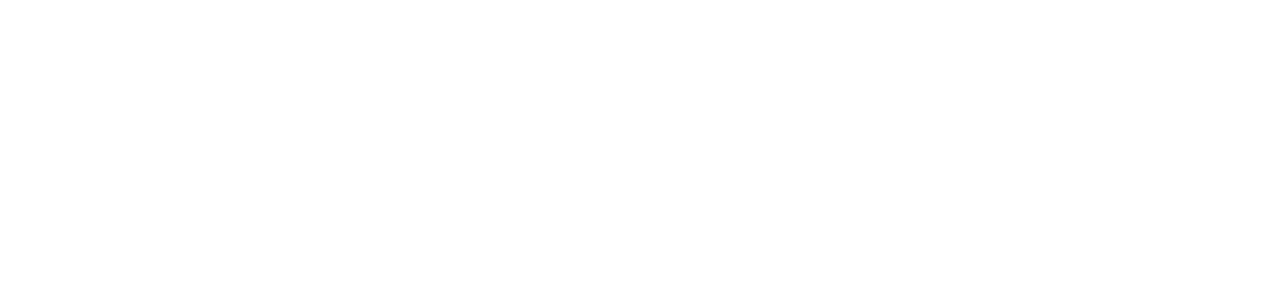
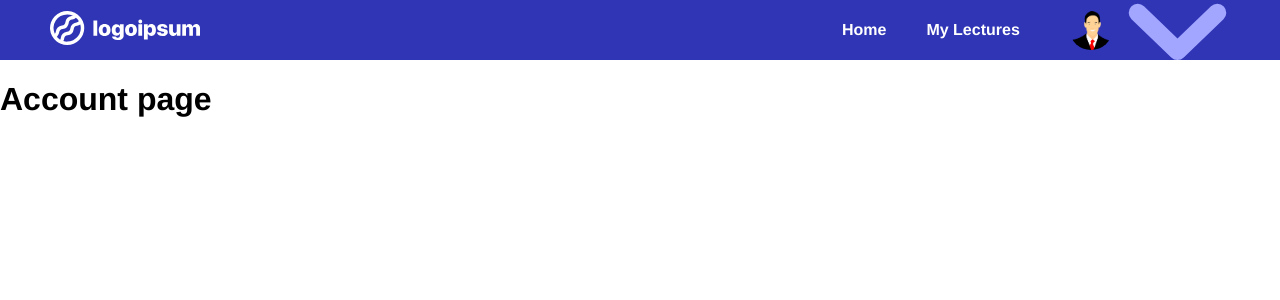
Before and after one commit to alkuca/Predavanja, a Vue app in the folder client/: page /account in a window 1280 px wide. Shown: the top 300 px of the page. Built offline with nearby package versions, Linux system fonts and the light colour scheme.

Commit message:
more navigation

```diff
--- /dev/null
+++ b/client/src/components/Account.vue
@@ -0,0 +1,18 @@
+<template>
+    <div>
+        <Navbar/>
+        <h1>Account page</h1>
+    </div>
+</template>
+
+<script>
+    import Navbar from "./Navbar";
+    export default {
+        name: "Account",
+        components: {Navbar}
+    }
+</script>
+
+<style scoped>
+
+</style>
--- a/client/src/components/Login.vue
+++ b/client/src/components/Login.vue
@@ -18,7 +18,7 @@
                     <div class="form-input">
                         <input id="password" type="password" name="password" v-model="input.password" placeholder="Password" />
                     </div>
-                    <button class="login-button" type="submit"><router-link to="/">Login</router-link></button>
+                    <router-link to="/"><button class="login-button" type="submit">Login</button></router-link>
                 </form>
             </div>
         </div>
@@ -94,6 +94,7 @@
         width:100%;
         border:0;
         border-radius: 3px;
+        cursor: pointer;
     }
     .login-button a{
         text-decoration: none;
--- a/client/src/components/Navbar.vue
+++ b/client/src/components/Navbar.vue
@@ -1,10 +1,12 @@
 <template>
     <header>
-        <img class="nav-logo" src="../assets/logoWhite.svg" alt="navbar logo"/>
+        <router-link to="/" class="nav-logo">
+            <img src="../assets/logoWhite.svg" alt="navbar logo"/>
+        </router-link>
         <nav>
             <ul class="navbar-links">
-                <li><a>Home</a></li>
-                <li><a>My Lectures</a></li>
+                <li><router-link to="/" class="nav-logo">Home</router-link></li>
+                <li><router-link to="/account" class="nav-logo">My Lectures</router-link></li>
             </ul>
             <div class="profile-menu" v-on:click="isOpen = !isOpen">
                 <div class="profile-menu-image-container">
@@ -24,12 +26,12 @@
                 <div class="dropdown-section-two">
                     <div class="dropdown-link">
                         <img src="../assets/settings.svg" alt="settings icon"/>
-                        <p>Account</p>
+                        <router-link to="/account" class="nav-logo">Account</router-link>
                     </div>
                     <div class="line"/>
                     <div class="dropdown-link">
                         <img src="../assets/logout.svg" alt="logout icon"/>
-                        <p>Log out</p>
+                        <router-link to="/login" class="nav-logo">Log Out</router-link>
                     </div>
                 </div>
             </div>
@@ -78,10 +80,12 @@
         background:#2F35B5;
     }
     .nav-logo{
-        width:150px;
         cursor: pointer;
         margin-right:auto;
     }
+     .nav-logo img{
+         width:150px;
+     }
     .navbar-links{
         list-style: none;
     }
@@ -161,7 +165,7 @@
      .dropdown-link img{
          width:24px;
      }
-    .dropdown-link p{
+    .dropdown-link a{
         color:white;
         font-weight: bold;
         margin-left: 15px;
--- a/client/src/main.js
+++ b/client/src/main.js
@@ -3,6 +3,7 @@
 import VueRouter from 'vue-router'
 import Home from "./components/Home";
 import Login from "./components/Login";
+import Account from "./components/Account";
 
 Vue.use(VueRouter);
 
@@ -11,7 +12,8 @@
 const router = new VueRouter({
   routes:[
     {path: "/", component: Home},
-    {path: "/login", component: Login}
+    {path: "/login", component: Login},
+    {path: "/account", component: Account}
   ],
   mode: "history"
 });
```
